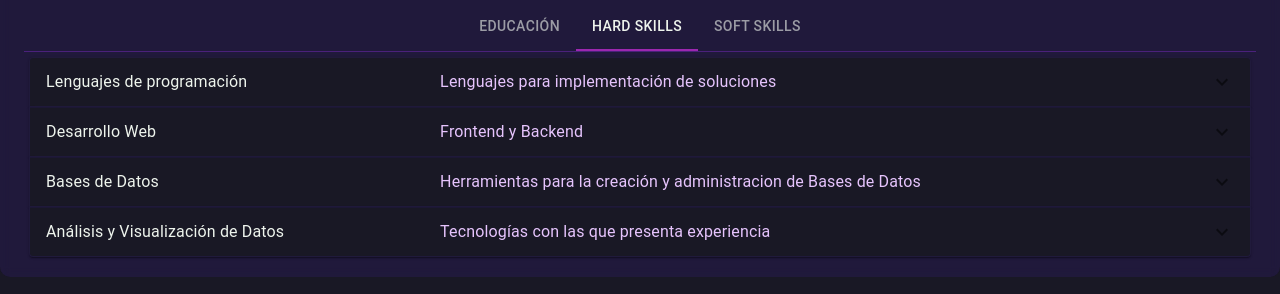
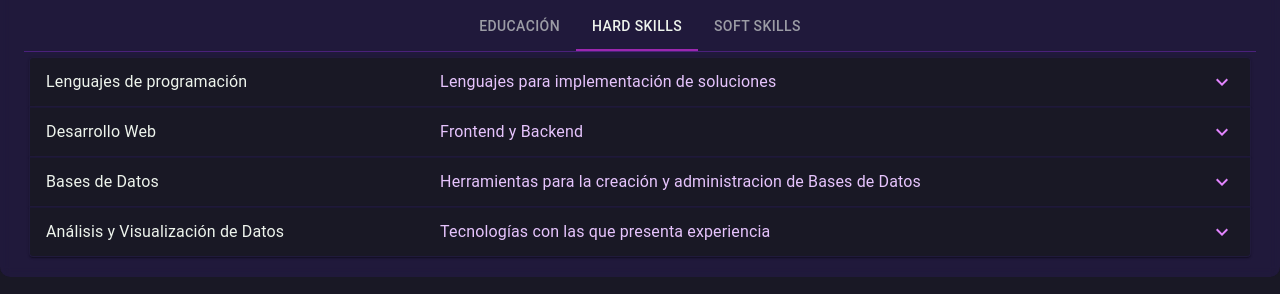
Before and after one commit to FranzCastillo/Portfolio, a React (Create React App) app: page / in a window 1280 px wide. Both pictures are taken after a click on the tab "HARD SKILLS". Shown: the part 345-639 px from the top of the page. Built offline with nearby package versions, Linux system fonts and the light colour scheme.

Commit message:
Icon Color Updated

```diff
--- a/src/components/AboutTabs/HardSkills/SkillsAccordion/SkillsAccordion.js
+++ b/src/components/AboutTabs/HardSkills/SkillsAccordion/SkillsAccordion.js
@@ -23,7 +23,7 @@ export default function ControlledAccordions() {
                 className={"panel"}
             >
                 <AccordionSummary
-                    expandIcon={<ExpandMoreIcon/>}
+                    expandIcon={<ExpandMoreIcon className={"icon"}/>}
                     aria-controls="panel1bh-content"
                     id="panel1bh-header"
                 >
@@ -76,7 +76,7 @@ export default function ControlledAccordions() {
                 className={"panel"}
             >
                 <AccordionSummary
-                    expandIcon={<ExpandMoreIcon/>}
+                    expandIcon={<ExpandMoreIcon className={"icon"}/>}
                     aria-controls="panel2bh-content"
                     id="panel2bh-header"
                 >
@@ -148,7 +148,7 @@ export default function ControlledAccordions() {
                 className={"panel"}
             >
                 <AccordionSummary
-                    expandIcon={<ExpandMoreIcon/>}
+                    expandIcon={<ExpandMoreIcon className={"icon"}/>}
                     aria-controls="panel3bh-content"
                     id="panel3bh-header"
                 >
@@ -188,7 +188,7 @@ export default function ControlledAccordions() {
                 className={"panel"}
             >
                 <AccordionSummary
-                    expandIcon={<ExpandMoreIcon/>}
+                    expandIcon={<ExpandMoreIcon className={"icon"}/>}
                     aria-controls="panel4bh-content"
                     id="panel4bh-header"
                 >
--- a/src/components/AboutTabs/HardSkills/SkillsAccordion/SkillsAccordion.scss
+++ b/src/components/AboutTabs/HardSkills/SkillsAccordion/SkillsAccordion.scss
@@ -2,6 +2,10 @@
 
 .accordion {
   padding: 0;
+
+  .icon{
+    color: $secondary-color;
+  }
 
   .panel {
     color: $text-color;
```
